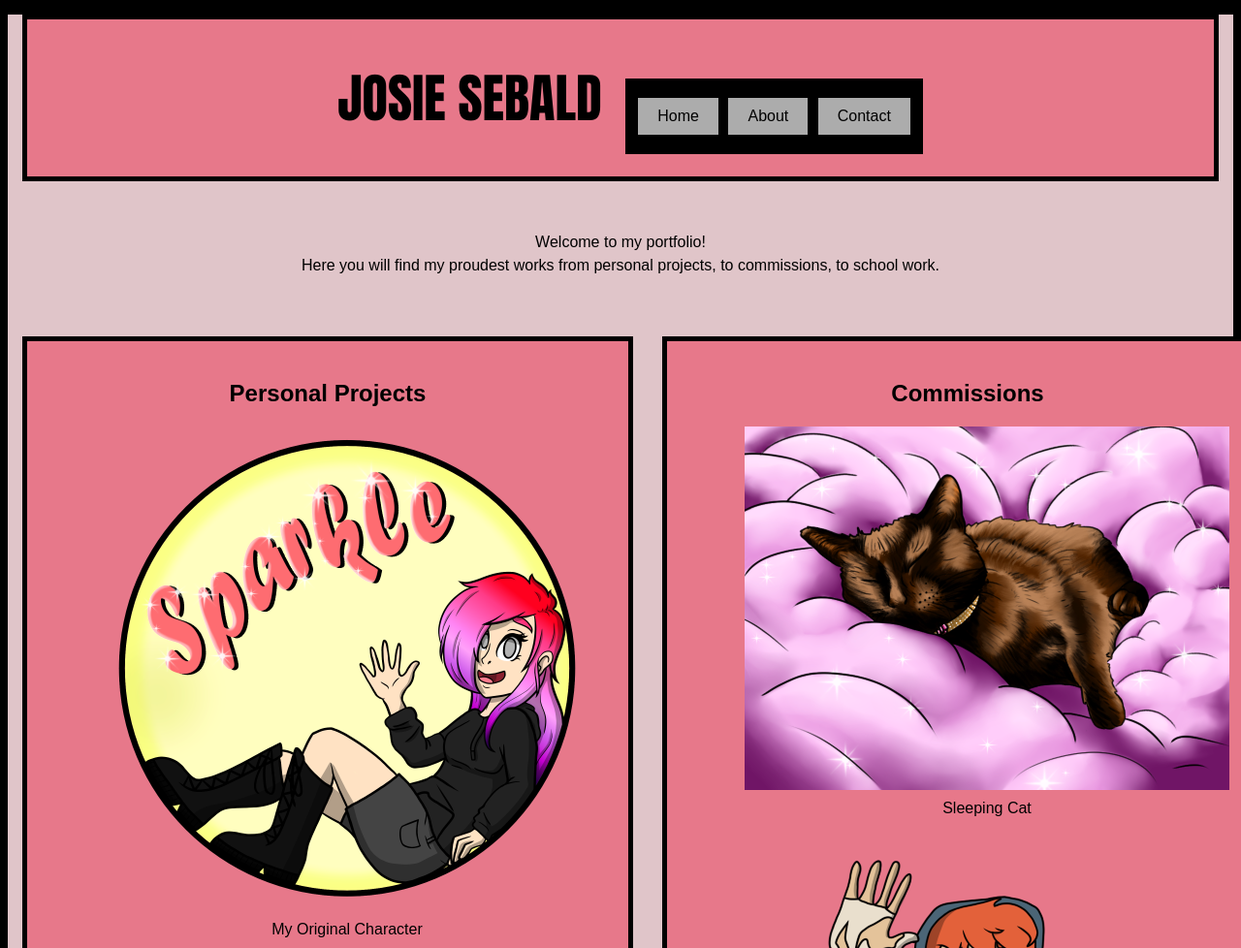
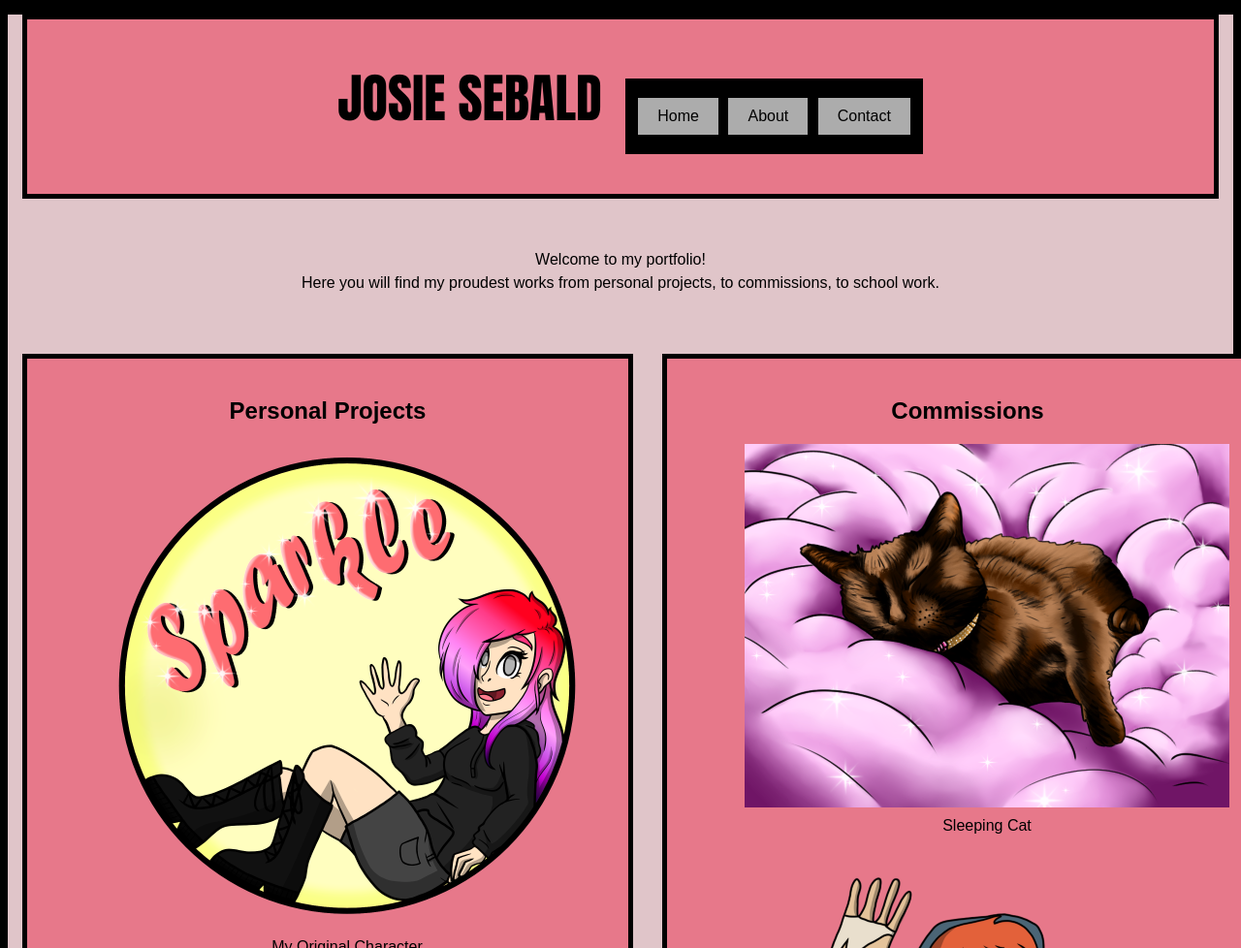
Before and after one commit to JosieSebald/mi349_final, a plain HTML site: page index.html in a window 1280 px wide. Shown: the top 978 px of the page at 97% size. Drawn offline with Linux system fonts and the light colour scheme.

Commit message:
set height for header

```diff
--- a/style.css
+++ b/style.css
@@ -66,6 +66,8 @@ image {
 /* Classes */
 .header {
     text-align: center;
+    vertical-align: middle;
+    height: 140px;
 }
 
 .intro {
```
